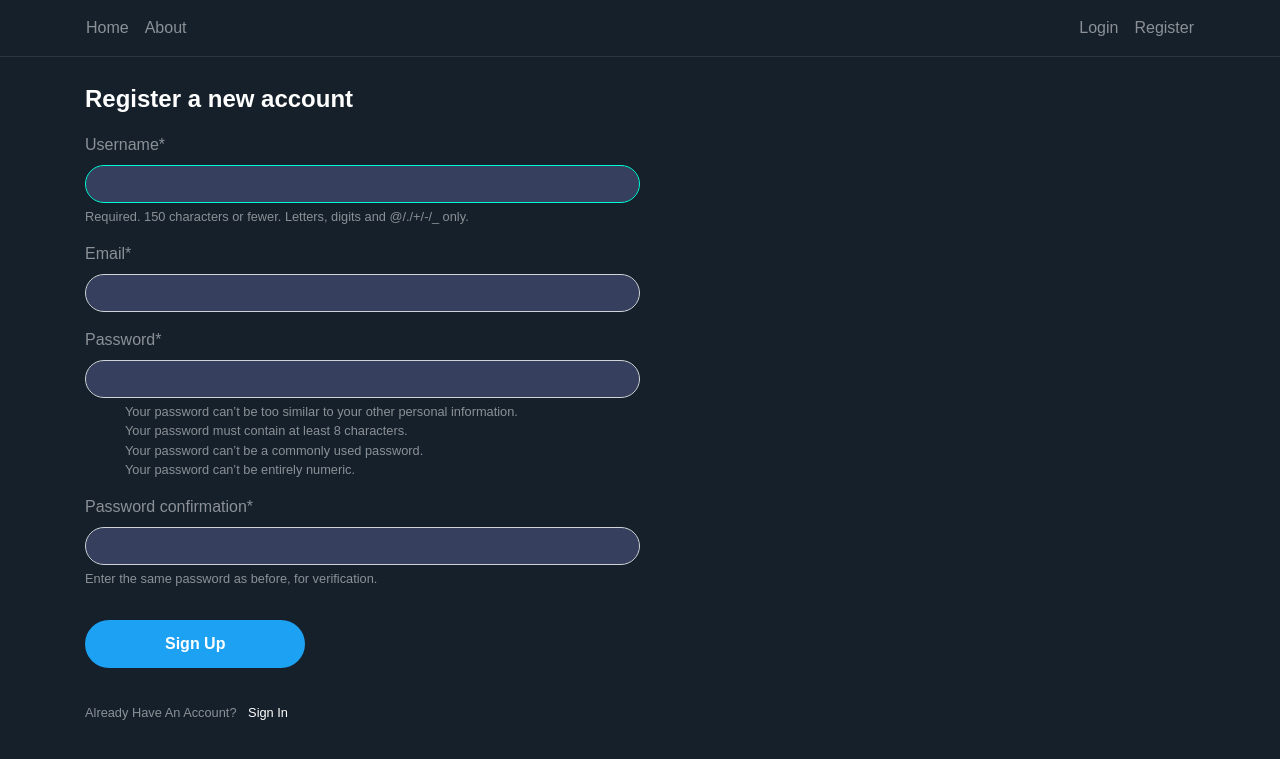
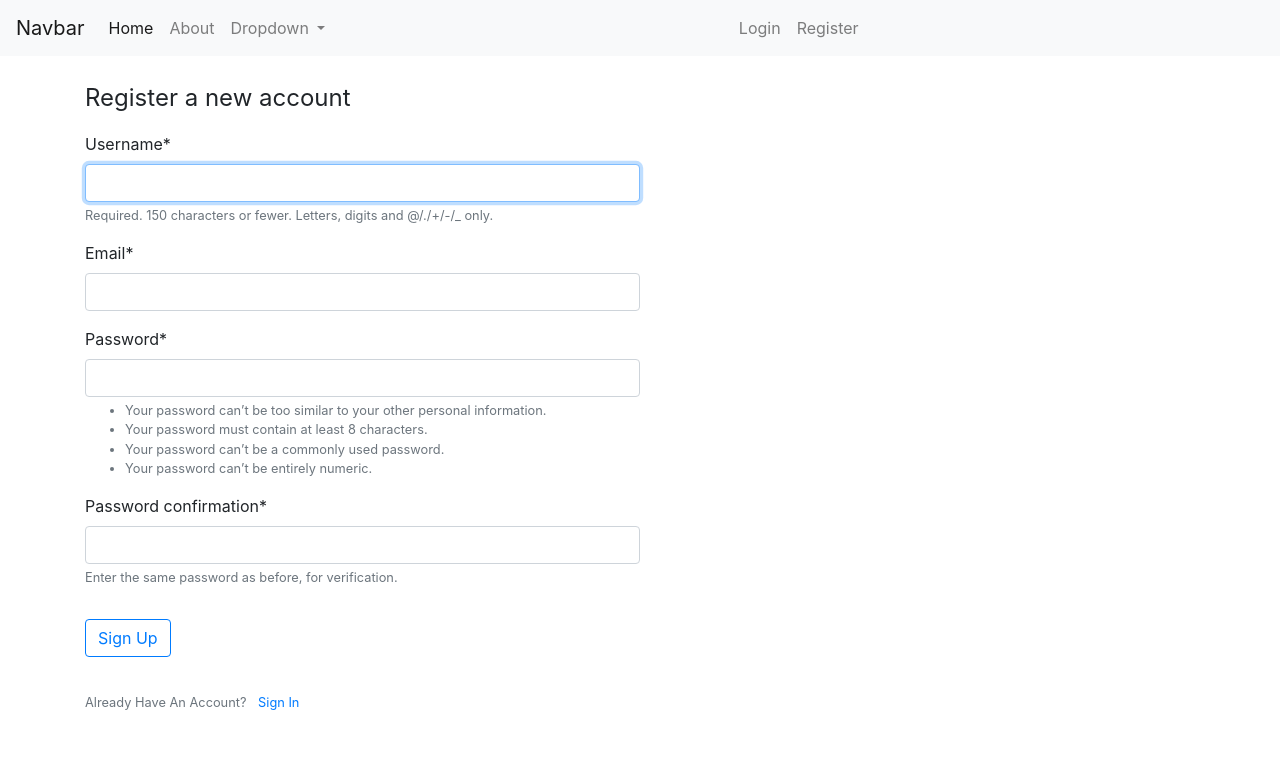
Before and after one commit to soitkarshubham/Mytwitter, a Django app: page /users/register/ in a window 1280 px wide. Shown: the top 759 px of the page. Run offline with Django 3.2, Linux system fonts and the light colour scheme; some libraries are stand-ins or nearby versions.

Commit message:
Added Registration Login Logout functionality

```diff
--- a/twitter/templates/index.html
+++ b/twitter/templates/index.html
@@ -3,42 +3,67 @@
 <html lang="en">
     <head>
         <meta charset="utf-8">
-        <meta name="viewport" content="width=device-width, initial-scale=1, shrink-to-fit=no">
-        <link rel="stylesheet" href="https://stackpath.bootstrapcdn.com/bootstrap/4.1.3/css/bootstrap.min.css" integrity="sha384-MCw98/SFnGE8fJT3GXwEOngsV7Zt27NXFoaoApmYm81iuXoPkFOJwJ8ERdknLPMO" crossorigin="anonymous">
-        <link rel="stylesheet" type="text/css" href="{% static 'main.css' %}">
-        <link rel="stylesheet" type="text/css" href="{% static 'style.css' %}">
-        <link href="https://fonts.googleapis.com/icon?family=Material+Icons" rel="stylesheet">
-        <link rel="stylesheet" href="https://cdnjs.cloudflare.com/ajax/libs/font-awesome/4.7.0/css/font-awesome.min.css">
         <link rel="icon" type="image/png" href="{% static 'logo.png' %}">
-        <link rel="stylesheet" href="https://cdnjs.cloudflare.com/ajax/libs/font-awesome/4.7.0/css/font-awesome.min.css">
-        <link rel="stylesheet" href="https://pro.fontawesome.com/releases/v5.11.2/css/all.css" integrity="sha384-zrnmn8R8KkWl12rAZFt4yKjxplaDaT7/EUkKm7AovijfrQItFWR7O/JJn4DAa/gx" crossorigin="anonymous">
+        <link rel="stylesheet" href="https://cdn.jsdelivr.net/npm/bootstrap@4.0.0/dist/css/bootstrap.min.css" integrity="sha384-Gn5384xqQ1aoWXA+058RXPxPg6fy4IWvTNh0E263XmFcJlSAwiGgFAW/dAiS6JXm" crossorigin="anonymous">
+        {%block title%}
         <title>BlogRoom</title>
+        {% endblock %}
     </head>
+
   <body>
-      <header class="site-header">
-      <nav
-              style="border-bottom: 1px solid rgba(255, 255, 255, 0.1)"
-              class="navbar navbar-expand navbar-dark bg-steel">
-        <div class="container">
-          <div class="collapse navbar-collapse" id="navbarToggle">
-            <div class="navbar-nav mr-auto pl-2">
-              <a class="nav-item nav-link" href="#">Home</a>
-              <a class="nav-item nav-link" href="#">About</a>
+    <nav class="navbar navbar-expand-lg navbar-light bg-light">
+        <a class="navbar-brand" href="#">Navbar</a>
+        <button class="navbar-toggler" type="button" data-toggle="collapse" data-target="#navbarSupportedContent" aria-controls="navbarSupportedContent" aria-expanded="false" aria-label="Toggle navigation">
+          <span class="navbar-toggler-icon"></span>
+        </button>
+
+        <div class="collapse navbar-collapse" id="navbarSupportedContent">
+          <ul class="navbar-nav mr-auto">
+            <li class="nav-item active">
+              <a class="nav-link" href="#">Home <span class="sr-only">(current)</span></a>
+            </li>
+            <li class="nav-item">
+              <a class="nav-link" href="#">About</a>
+            </li>
+            <li class="nav-item dropdown">
+              <a class="nav-link dropdown-toggle" href="#" id="navbarDropdown" role="button" data-toggle="dropdown" aria-haspopup="true" aria-expanded="false">
+                Dropdown
+              </a>
+              <div class="dropdown-menu" aria-labelledby="navbarDropdown">
+                <a class="dropdown-item" href="#">Action</a>
+                <a class="dropdown-item" href="#">Another action</a>
+                <div class="dropdown-divider"></div>
+                <a class="dropdown-item" href="#">Something else here</a>
               </div>
-                        <div class="navbar-nav pr-2">
+            </li>
+
+          </ul>
+          <ul class="navbar-nav mr-auto">
               {% if user.is_authenticated %}
-                    <a class="nav-item nav-link" href="#">Create a Tweet</a>
-                    <a class="nav-item nav-link" href="#">Settings</a>
-                    <a class="nav-item nav-link" href="#">Logout</a>
+              <li class="nav-item">
+                <a class="nav-link" href="#">Create a Tweet</a>
+              </li>
+              <li class="nav-item">
+                  <a class="nav-link" href="#">Settings</a>
+              </li>
+              <li class="nav-item">
+                  <a class="nav-link" href="{% url 'logout' %}">Logout</a>
+              </li>
             {% else %}
-                    <a class="nav-item nav-link" href="#">Login</a>
-                    <a class="nav-item nav-link" href="{% url 'register' %}">Register</a>
+            <li class="nav-item">
+                <a class="nav-link" href="{% url 'login' %}">Login</a>
+            </li>
+            <li class="nav-item">
+                <a class="nav-link" href="{% url 'register' %}">Register</a>
+            </li>
             {% endif %}
-            </div>
-          </div>
+          </ul>
+          <!-- <form class="form-inline my-2 my-lg-0">
+            <input class="form-control mr-sm-2" type="search" placeholder="Search" aria-label="Search">
+            <button class="btn btn-outline-success my-2 my-sm-0" type="submit">Search</button>
+          </form> -->
         </div>
       </nav>
-    </header>
       <main role="main" class="container-fluid">
         <br>
         <div class="row">
@@ -58,8 +83,8 @@
 
     <!-- Optional JavaScript -->
     <!-- jQuery first, then Popper.js, then Bootstrap JS -->
-    <script src="https://code.jquery.com/jquery-3.3.1.slim.min.js" integrity="sha384-q8i/X+965DzO0rT7abK41JStQIAqVgRVzpbzo5smXKp4YfRvH+8abtTE1Pi6jizo" crossorigin="anonymous"></script>
-    <script src="https://cdnjs.cloudflare.com/ajax/libs/popper.js/1.14.3/umd/popper.min.js" integrity="sha384-ZMP7rVo3mIykV+2+9J3UJ46jBk0WLaUAdn689aCwoqbBJiSnjAK/l8WvCWPIPm49" crossorigin="anonymous"></script>
-    <script src="https://stackpath.bootstrapcdn.com/bootstrap/4.1.3/js/bootstrap.min.js" integrity="sha384-ChfqqxuZUCnJSK3+MXmPNIyE6ZbWh2IMqE241rYiqJxyMiZ6OW/JmZQ5stwEULTy" crossorigin="anonymous"></script>
+<script src="https://code.jquery.com/jquery-3.2.1.slim.min.js" integrity="sha384-KJ3o2DKtIkvYIK3UENzmM7KCkRr/rE9/Qpg6aAZGJwFDMVNA/GpGFF93hXpG5KkN" crossorigin="anonymous"></script>
+<script src="https://cdn.jsdelivr.net/npm/popper.js@1.12.9/dist/umd/popper.min.js" integrity="sha384-ApNbgh9B+Y1QKtv3Rn7W3mgPxhU9K/ScQsAP7hUibX39j7fakFPskvXusvfa0b4Q" crossorigin="anonymous"></script>
+<script src="https://cdn.jsdelivr.net/npm/bootstrap@4.0.0/dist/js/bootstrap.min.js" integrity="sha384-JZR6Spejh4U02d8jOt6vLEHfe/JQGiRRSQQxSfFWpi1MquVdAyjUar5+76PVCmYl" crossorigin="anonymous"></script>
   </body>
 </html>
--- a/twitter/users/admin.py
+++ b/twitter/users/admin.py
@@ -1,3 +1,2 @@
 from django.contrib import admin
-
-# Register your models here.
+from .models import Profile
--- a/twitter/users/urls.py
+++ b/twitter/users/urls.py
@@ -3,4 +3,7 @@ from .import views
 
 urlpatterns = [
     path('register/',views.registeruser, name = 'register'),
+    path('profile/',views.profile, name = 'update-profile'),
+    path('login/',views.loginview, name = 'login'),
+    path('logout/',views.logoutview, name = 'logout')
 ]
--- a/twitter/users/views.py
+++ b/twitter/users/views.py
@@ -1,6 +1,7 @@
-from django.shortcuts import render
+from django.shortcuts import render,redirect
+from django.contrib.auth import authenticate, login, logout
 from .models import Profile
-from .forms import UserRegisterForm
+from .forms import UserRegisterForm, UserUpdateForm, ProfileUpdateForm
 
 def registeruser(request):
     '''registers user'''
@@ -9,24 +10,38 @@ def registeruser(request):
         if form.is_valid():
             form.save()
             username = form.cleaned_data.get('username')
-            messages.success(request, f'Account created for {username}.')
+            #messages.success(request, f'Account created for {username}.')
             return redirect('login')
     else:
         form = UserRegisterForm()
     return render(request, 'users/register.html', {'form': form})
 
+def loginview(request):
+    if request.method == 'POST':
+        un = request.POST.get('un')
+        ps = request.POST.get('ps')
+        user = authenticate(username = un, password = ps)
+        if user is not None:
+            login(request, user)
+            return redirect('update-profile')
+    return render(request,'users/login.html')
+
+def logoutview(request):
+    logout(request)
+    return redirect ('login')
+
 def profile(request):
     if request.method == 'POST':
         uform = UserUpdateForm(request.POST, instance=request.user)
-        pform = ProfileUpdateForm(request.POST, request.FILES, instance=request.user.profile)
+        pform = ProfileUpdateForm(request.POST, request.FILES, instance=request.user)
 
         if uform.is_valid() and pform.is_valid():
             uform.save()
             pform.save()
-            messages.success(request, f'Account has been updated.')
-            return redirect('profile')
+            #messages.success(request, f'Account has been updated.')
+            return redirect('update-profile')
     else:
         uform = UserUpdateForm(instance=request.user)
-        pform = ProfileUpdateForm(instance=request.user.profile)
+        pform = ProfileUpdateForm(instance=request.user)
 
     return render(request, 'users/profile.html', {'uform': uform, 'pform': pform})
```
Also changed, not shown: twitter/templates/users/login.html (added, +19 -0 lines), twitter/templates/users/profile.html (+12 -1 lines), twitter/users/migrations/0001_initial.py (added). Lines whose indentation alone changed are shown as unchanged.
